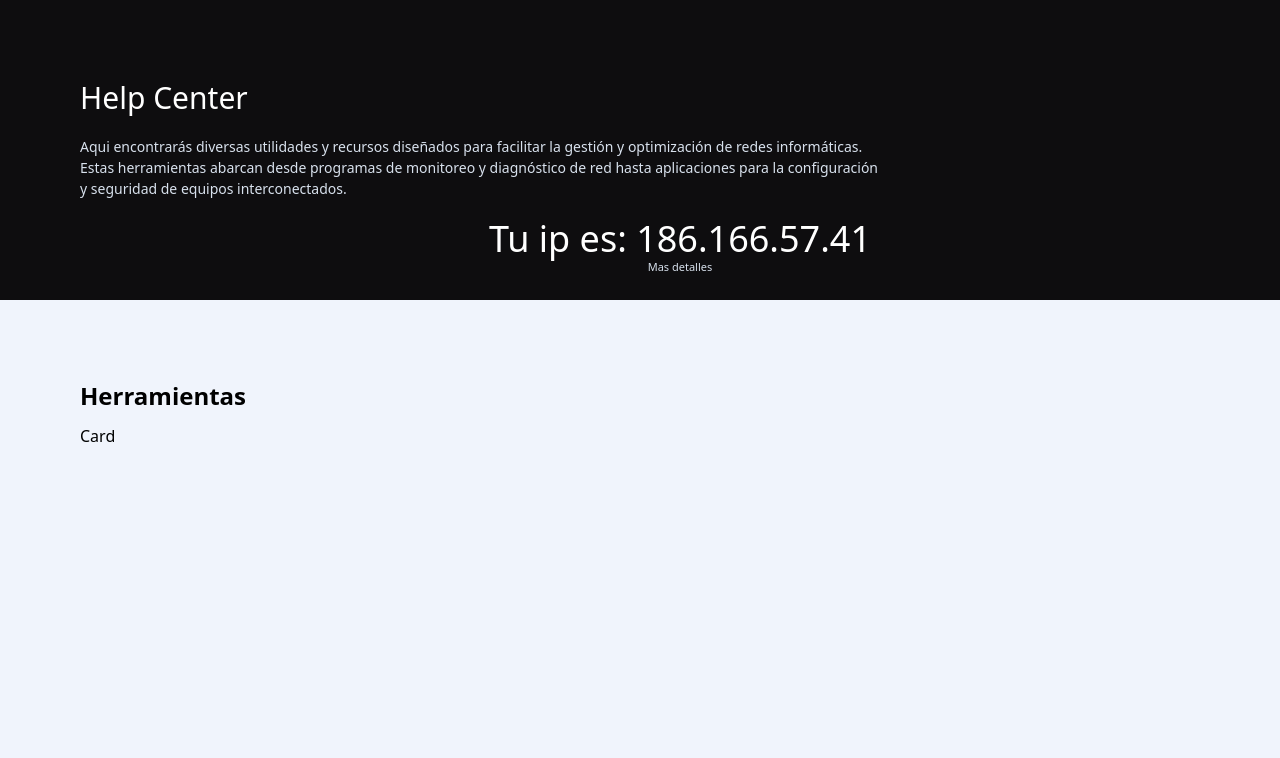
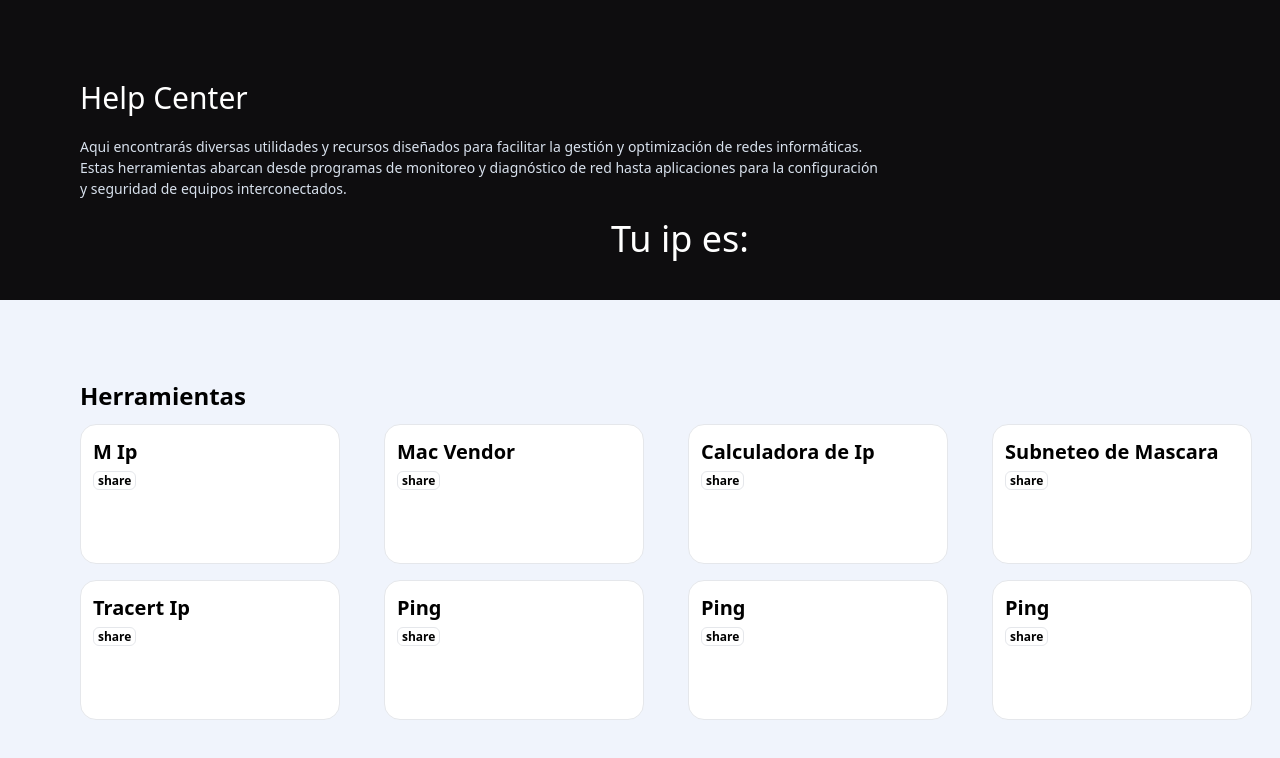
Before and after one commit to Tr0nskimack/web-networking, a React (Vite) app: page / in a window 1280 px wide. Shown: the top 758 px of the page. Built offline with nearby package versions, Linux system fonts and the light colour scheme; no server answers.

Commit message:
agregando las funciones

```diff
--- a/package.json
+++ b/package.json
@@ -10,8 +10,11 @@
     "preview": "vite preview"
   },
   "dependencies": {
+    "axios": "^1.6.8",
     "react": "^18.2.0",
-    "react-dom": "^18.2.0"
+    "react-dom": "^18.2.0",
+    "react-icons": "^5.1.0",
+    "react-router-dom": "^6.23.0"
   },
   "devDependencies": {
     "@types/react": "^18.2.66",
--- a/src/App.jsx
+++ b/src/App.jsx
@@ -1,17 +1,90 @@
-import React from 'react'
+import React, { useEffect, useState } from 'react';
+import axios from 'axios';
+import { CardTool } from './Components/CardTool'
 
 const App = () => {
+  const [publicIpAddress, setPublicIpAddress] = useState(null);
+  const [nameprovider, setNameprovider] = useState(null)
+  const utilidades = [
+    {
+      nombre: "M Ip",
+      categoria: "Redes",
+      url: "#"
+    },
+    {
+      nombre: "Mac Vendor",
+      categoria: "Redes",
+      url: "#"
+    },
+    {
+      nombre: "Calculadora de Ip",
+      categoria: "Redes",
+      url: "#"
+    },
+    {
+      nombre: "Subneteo de Mascara",
+      categoria: "Redes",
+      url: "#"
+    },
+    {
+      nombre: "Tracert Ip",
+      categoria: "Redes",
+      url: "#"
+    },
+    {
+      nombre: "Ping",
+      categoria: "Redes",
+      url: "#"
+    },
+    {
+      nombre: "Ping",
+      categoria: "Redes",
+      url: "#"
+    },
+    {
+      nombre: "Ping",
+      categoria: "Redes",
+      url: "#"
+    },
+
+
+
+  ]
+
+  const fetchPublicIP = async () => {
+    try {
+      const response = await axios.get('http://ip-api.com/json/?fields=61439');
+      setPublicIpAddress(response.data.query);
+      setNameprovider(response.data.isp);
+
+    } catch (error) {
+      console.error('Error fetching public IP:', error);
+    }
+  };
+
+  useEffect(() => {
+    fetchPublicIP(); //Ejecuta la funcion
+
+  }, [])
+
   return (
-    <div className='h-screen bg-fondo'>
+    <div className='min-h-screen bg-fondo'>
       <div>
         <header className='bg-negro h-[300px] pl-20 pt-20 flex flex-col'>
           <h1 className='text-letraG text-3xl '>Help Center</h1>
           <p className='text-letraP w-[800px] mt-5 text-[14px]'>Aqui encontrarás diversas utilidades y recursos diseñados para facilitar la gestión y optimización de redes informáticas. Estas herramientas abarcan desde programas de monitoreo y diagnóstico de red hasta aplicaciones para la configuración y seguridad de equipos interconectados.</p>
 
           {/* ip del cliente */}
-          <div className='mt-5 flex flex-col justify-center items-center '>
-            <h1 className='text-letraG text-4xl'>Tu ip es: 186.166.57.41</h1>
-            <span className='text-letraP text-[11px] '>Mas detalles</span>
+          <div className='mt-5 flex justify-center items-center '>
+            <h1 className='text-letraG text-4xl'>Tu ip es: {publicIpAddress}</h1>
+
+
+
+          </div>
+          <div className='flex justify-between px-5'>
+            <span className='text-letraP text-[11px] '>{nameprovider}</span>
+            <span className='text-letraP text-[11px] '>{nameprovider}</span>
+
           </div>
         </header>
 
@@ -20,7 +93,17 @@ const App = () => {
             <h1 className='text-2xl font-semibold'>Herramientas</h1>
           </div>
           <div className='mt-3'>
-            Card
+            <div className='grid grid-cols-4 gap-4'>
+              {
+                utilidades.map((utilidad) => {
+                  return (
+                    <CardTool key={utilidad.id} utilidad={utilidad} />
+
+                  )
+                })
+              }
+
+            </div>
 
           </div>
         </div>
--- /dev/null
+++ b/src/Components/CardTool.jsx
@@ -0,0 +1,21 @@
+import React from 'react'
+
+export const CardTool = ({utilidad}) => {
+    const categories = [
+        { nombre: "Network", },
+
+    ]
+    return (
+        <div>
+            <div className='bg-fondocard w-[260px] h-[140px] p-3 rounded-2xl border'>
+                <header>
+                    <h1 className='font-bold text-[20px]'>{utilidad.nombre}</h1>
+                </header>
+                <div>
+                    <span className='border text-[12px] font-semibold px-1 rounded-md'> share</span>
+                </div>
+
+            </div>
+        </div>
+    )
+}
--- a/tailwind.config.js
+++ b/tailwind.config.js
@@ -12,7 +12,7 @@ export default {
         letraP: "#d8e1ed",
         letraB: "#d8e1ed",
         fondo: "#f0f4fc",
-        fondocard: "#f0f4fc",
+        fondocard: "#ffffff",
         letracardp: "#383638",
         minicard: "#383638"
 
```
Also changed, not shown: 1 other file (tests, documents, lock files or other folders).
